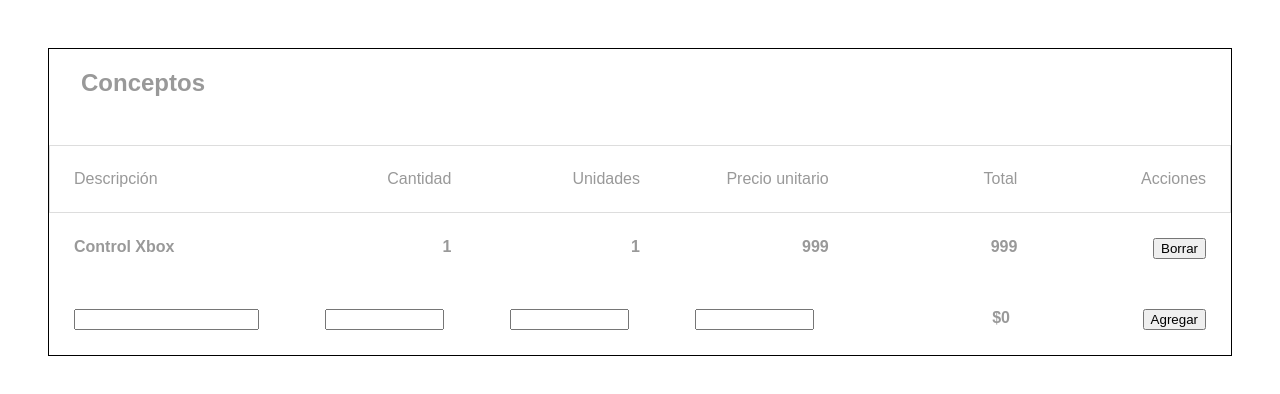
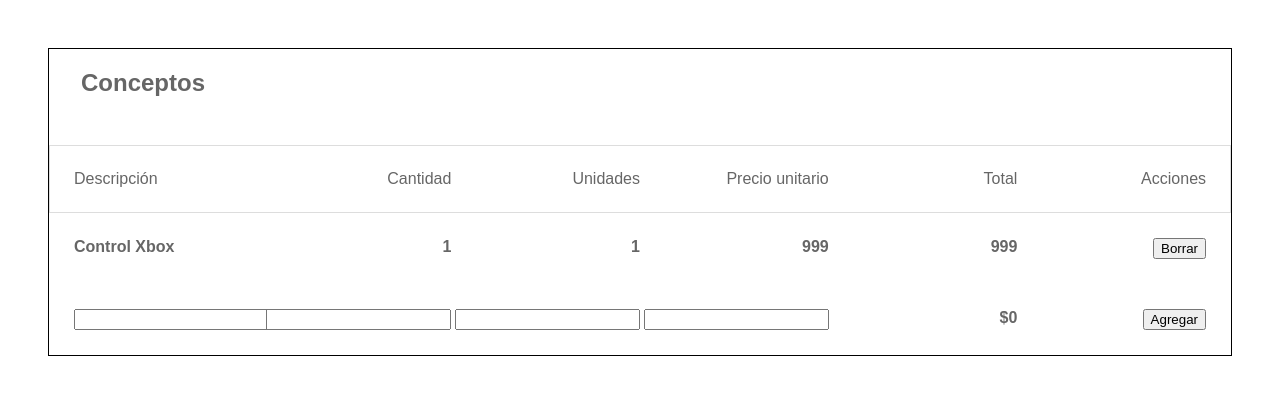
Before and after one commit to dyegolara/frontend-resuelve, a React (Create React App) app: page / in a window 1280 px wide. Shown: the top 394 px of the page. Built offline with nearby package versions, Linux system fonts and the light colour scheme; what flux would draw is missing.

Commit message:
Fix: TableForm: styles

```diff
--- a/src/App.css
+++ b/src/App.css
@@ -1,6 +1,6 @@
 .App {
 	padding: 3rem;
-	color: #999;
+	color: #666;
 }
 
 .table__header {
@@ -25,7 +25,7 @@
 	border: 1px solid #fff;
 	font-weight: bold;
 }
-.table__row:hover {
+.table__row--hoverable:hover {
 	border: 1px solid #00d1b2;
 }
 .table__rowElement {
@@ -35,20 +35,10 @@
 .table__rowElement--descripcion {
 	text-align: left;
 }
-.table__formRow {
-	display: flex;
-	justify-content: space-around;
-	padding: 1.5rem;
-	border: 1px solid #fff;
-	font-weight: bold;
-}
 .table__textInput {
-	flex: 0 1 auto;
-	width: 60%;
 	text-align: right;
 }
 .table__textInput--descripcion {
-	flex: 0 1 auto;
 	width: 100%;
 	text-align: left;
 }
--- a/src/components/table/table-form.jsx
+++ b/src/components/table/table-form.jsx
@@ -31,41 +31,39 @@ class TableForm extends Component {
 
 	render() {
 		return (
-			<div
-				className="table__formRow"
-			>
-				<div className="table__textInputContainer table__textInputContainer--descripcion">
+			<div className="table__row">
+				<div className="table__rowElement">
 					<input
 						id="description"
-						className="table__textInput table__textInput--descripcion"
+						className="table__textInput--descripcion"
 						type="text"
 						value={this.state.description}
 					    onChange={this.handleUpdate.bind(this)}
 					/>
 				</div>
-				<div className="table__textInputContainer">
+				<div className="table__rowElement">
 					<input
 						id="quantity"
+						type="text"
 						className="table__textInput"
-						type="text"
 					    value={this.state.quantity}
 					    onChange={this.handleUpdate.bind(this)}
 					/>
 				</div>
-				<div className="table__textInputContainer">
+				<div className="table__rowElement">
 					<input
 						id="units"
+						type="text"
 						className="table__textInput"
-						type="text"
 					    value={this.state.units}
 					    onChange={this.handleUpdate.bind(this)}
 					/>
 				</div>
-				<div className="table__textInputContainer">
+				<div className="table__rowElement">
 					<input
 						id="price"
+						type="text"
 						className="table__textInput"
-						type="text"
 					    value={this.state.price}
 					    onChange={this.handleUpdate.bind(this)}
 					/>
```
